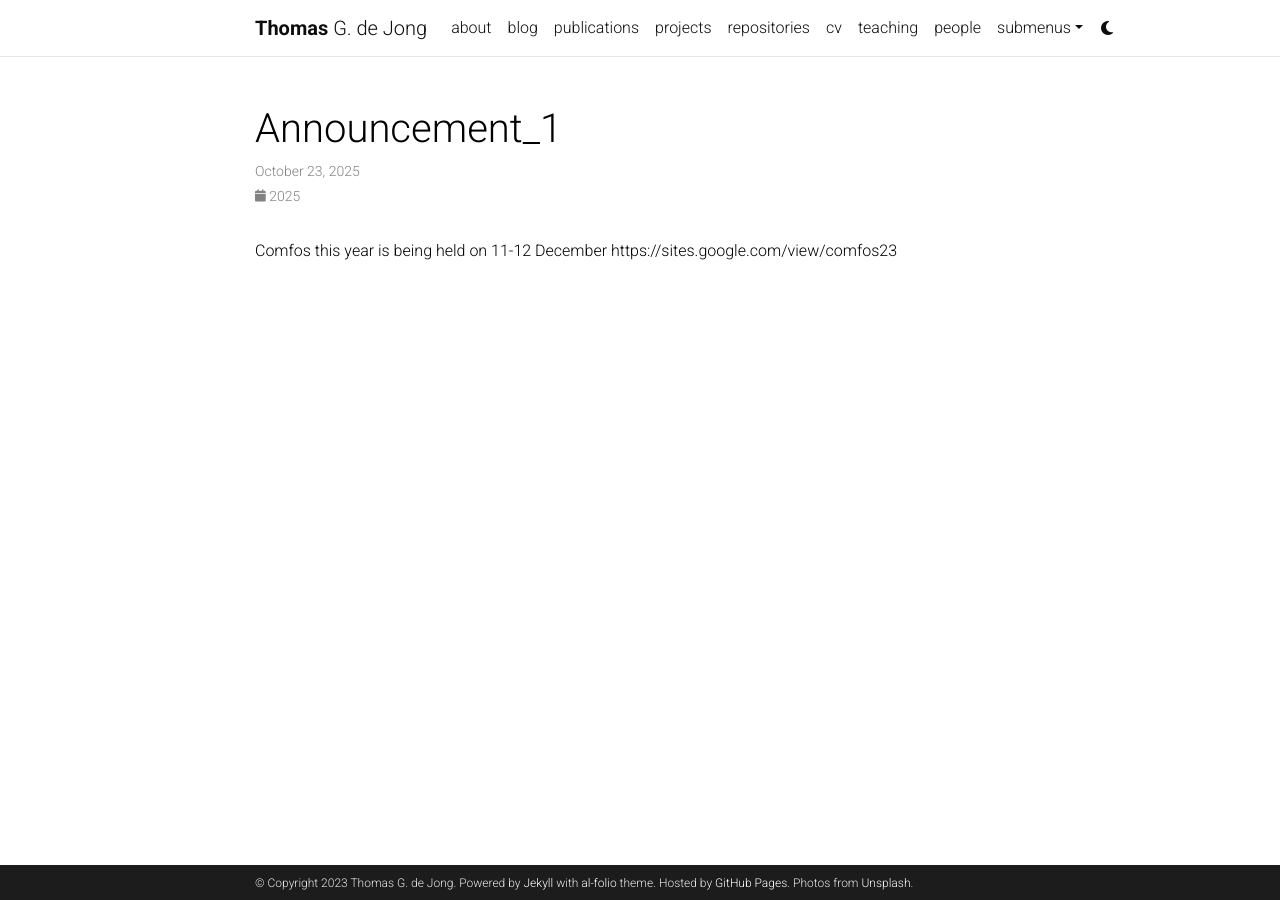
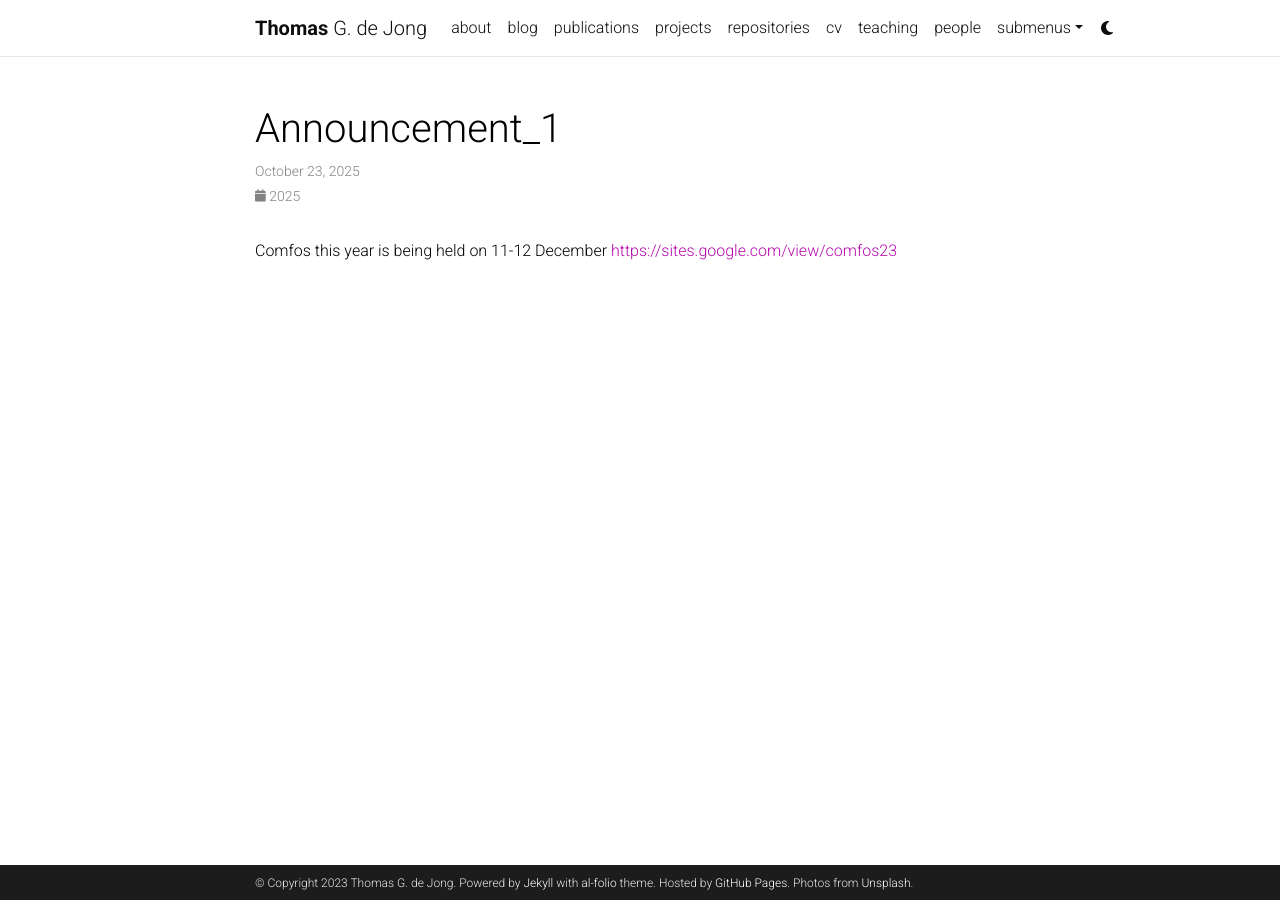
Before and after one commit to mathowl/tgdejong, a Jekyll site: the page built from _news/announcement_1.md, in a window 1280 px wide. Built offline with Jekyll 4.4.1, drawn with Linux system fonts in a browser that asks for light colours; comment, search, counter and statistics services are not loaded; a style sheet for code colours, icons or effects is not loaded; part of the change alters nothing that is shown.

```diff
--- a/_news/announcement_1.md
+++ b/_news/announcement_1.md
@@ -5,4 +5,4 @@ inline: true
 related_posts: false
 ---
 
-Comfos this year is being held on 11-12 December https://sites.google.com/view/comfos23
+Comfos this year is being held on 11-12 December [https://sites.google.com/view/comfos23](https://sites.google.com/view/comfos23)
```
